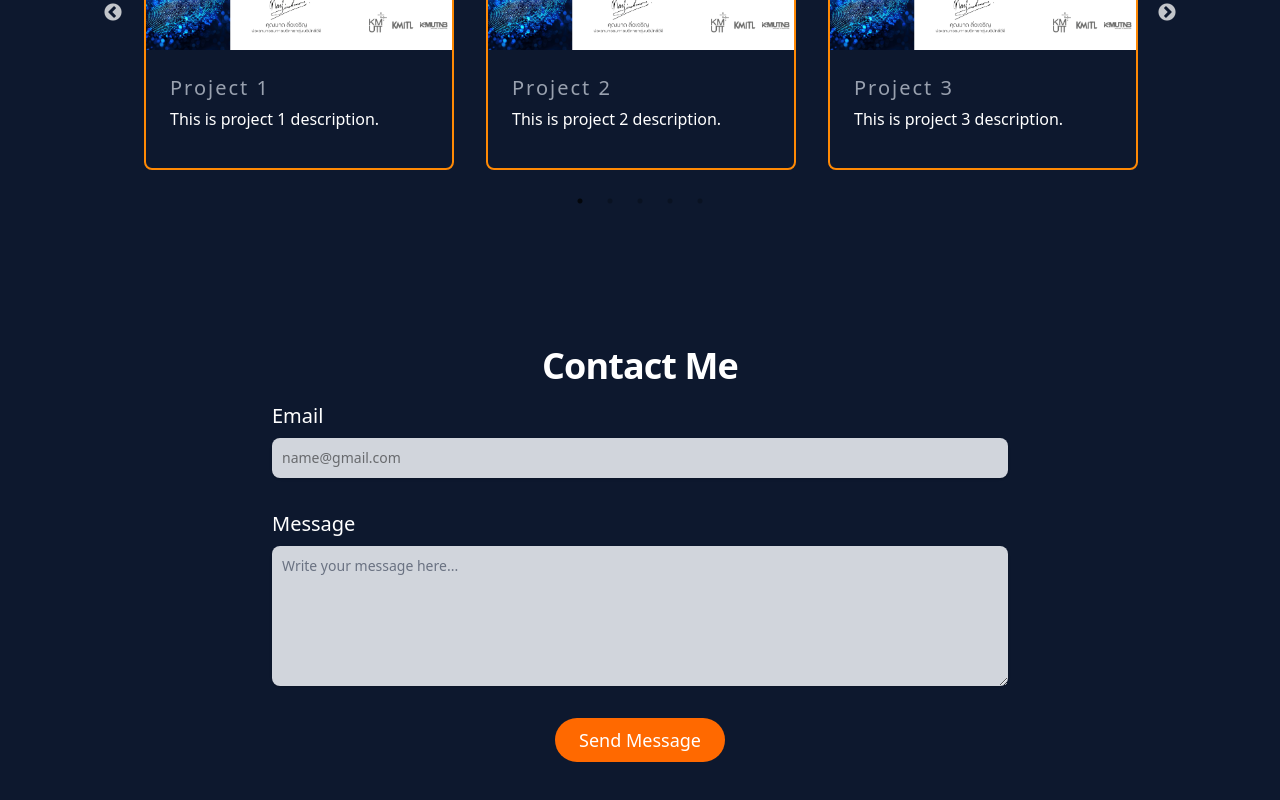
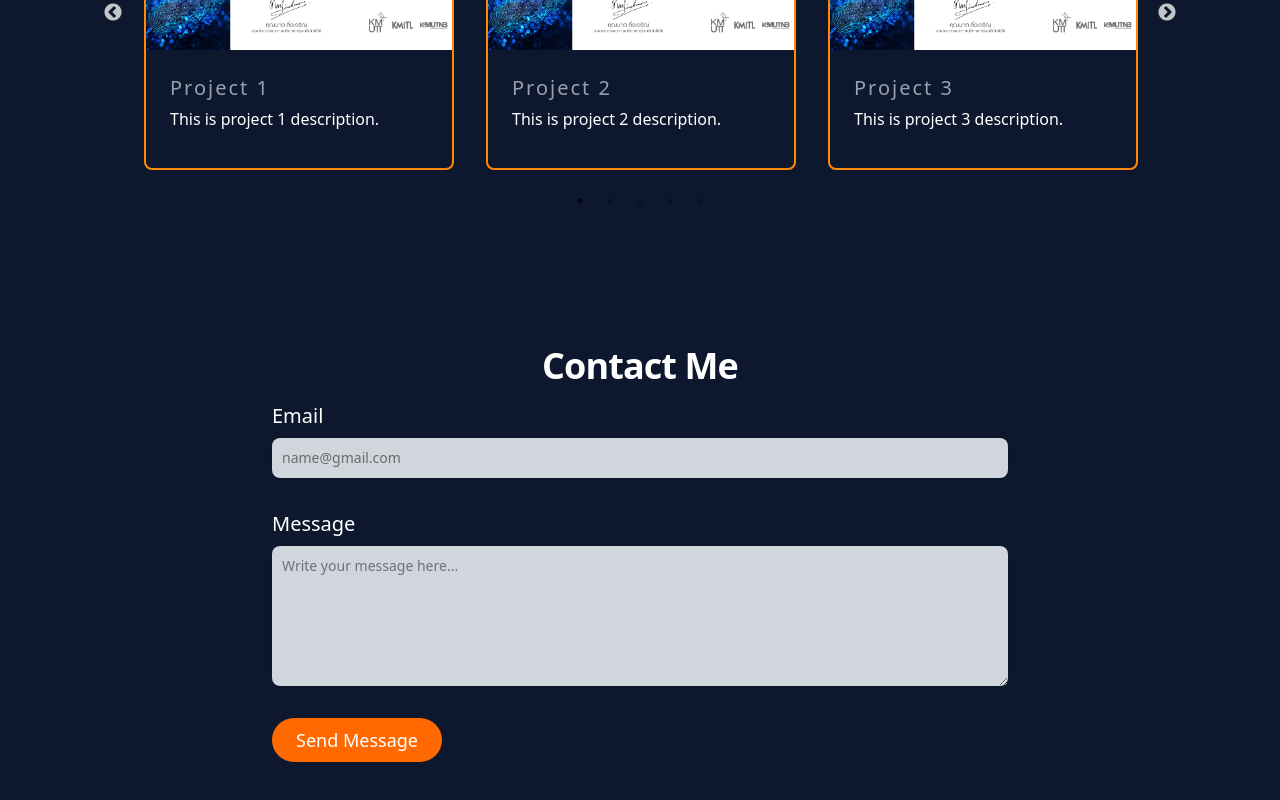
Before and after one commit to Sarunwit00/PortFolio, a React (Vite) app: page / in a window 1280 px wide. Shown: the part 1416-2216 px from the top of the page. Built offline with nearby package versions, Linux system fonts and the light colour scheme.

Commit message:
fix_9_button_start

```diff
--- a/src/components/contact/Contact.jsx
+++ b/src/components/contact/Contact.jsx
@@ -26,7 +26,7 @@ export default function Contact() {
                     </textarea>
                 </div>
 
-                <div className='flex justify-center'>
+                <div className='flex justify-start'>
                   <button type='submit' className='inline-flex text-white bg-orange-500 border-0 py-2 px-6 focus:outline-none hover:bg-orange-600 hover:shadow-[0_0_40px_rgb(255,165,0,0.7)] rounded-full text-lg'>
                       Send Message
                   </button>
```
